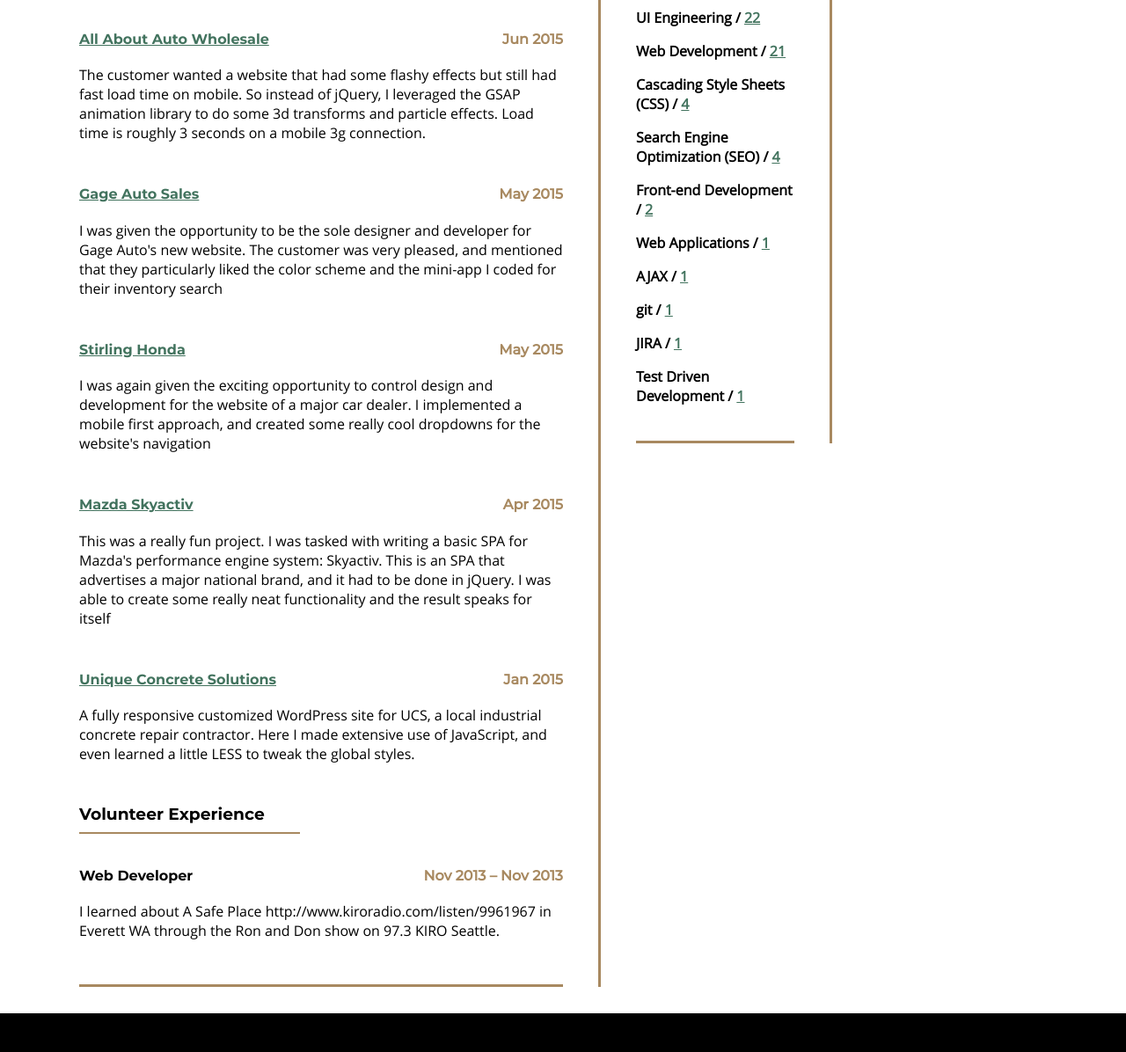
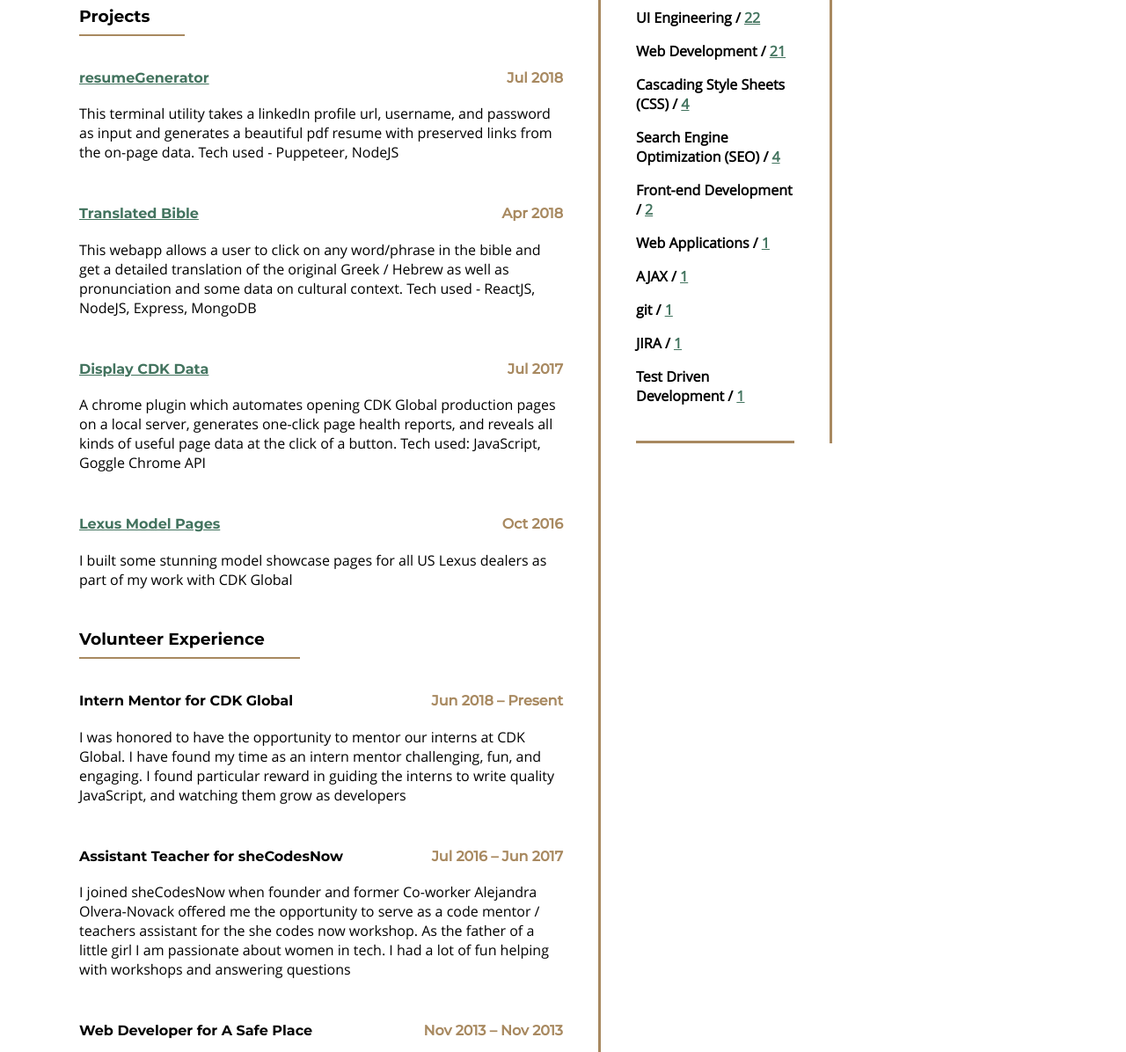
Before and after one commit to adamglang/resumeGenerator, a website: page themes/blackGold/index.html in a window 1280 px wide. Shown: the part 1116-2312 px from the top of the page at 88% size. Drawn offline with Linux system fonts and the light colour scheme; files whose address does not match are found by name.

Commit message:
add org to volunteer data

```diff
--- a/themes/blackGold/index.html
+++ b/themes/blackGold/index.html
@@ -51,7 +51,7 @@
                 <h4 class="title">Software Engineer II - CDK Global</h4>
                 <h4 class="dates-worked">Sep 2015 – Present</h4>
             </div>
-            <div class="description">I am the primary front end engineer for CDK's Lexus OEM team. I create beautiful, component based user interfaces for the Lexus client facing websites. I evangelize test driven development (TDD) and component based architecture. Some of the technologies I use on a daily basis include: ES6, Node JS, Javascript, LESS, AJAX, Jasmine, Karma, npm scripting, bash, and our proprietary Co framework.</div>
+            <div class="description">I am the lead JS developer for the Lexus team at CDK Global. I create consumable data models and turn them into beautiful Lexus websites. I evangelize test driven development (TDD) and clean code practices. I spearheaded the effort at CDK to adopt ES6 as the standard for our websites teams, and have written some tools which have decreased our development process time significantly. I act as an intern mentor and a member of the code quality panel, and am very active in code reviews.</div>
         </div>
 
         <div class="block">
@@ -59,7 +59,7 @@
                 <h4 class="title">Front End Web Developer - I-O Com</h4>
                 <h4 class="dates-worked">Jun 2013 – Sep 2015</h4>
             </div>
-            <div class="description">I worked as a front end web developer for I/O Com. We make websites as well as online and mobile applications for car dealerships, restaurants, and other professional organizations.</div>
+            <div class="description">I was the primary front end web developer for I/O Com. I created websites as well as online and mobile applications for car dealerships, RV dealerships, and other professional organizations.</div>
         </div>
 
         <div class="block">
@@ -67,7 +67,7 @@
                 <h4 class="title">IT Manager - Superior Maintenance Solutions</h4>
                 <h4 class="dates-worked">Dec 2010 – Jun 2013</h4>
             </div>
-            <div class="description">Designed and developed websites across over 200 domains, created multiple company blogs, performed all SEO services, graphic design and reputation management. Developed customer and vendor relations applications.</div>
+            <div class="description">I designed and developed websites across over 200 domains, created multiple company blogs, performed graphic design and reputation management. I ran a highly successful online marketing campaign which increased inbound leads by around 25% per month. I also developed customer and vendor relations applications.</div>
         </div>
 
     </section>
@@ -79,51 +79,41 @@
         <div class="block">
             <div class="info">
                 <h4 class="title">
-                    <a href=http://www.allaboutautowholesale.com/>All About Auto Wholesale</a>
+                    <a href=https://github.com/adamglang/resumeGenerator>resumeGenerator</a>
                 </h4>
-                <h4 class="dates-worked">Jun 2015</h4>
+                <h4 class="dates-worked">Jul 2018</h4>
             </div>
-            <div class="description">The customer wanted a website that had some flashy effects but still had fast load time on mobile. So instead of jQuery, I leveraged the GSAP animation library to do some 3d transforms and particle effects. Load time is roughly 3 seconds on a mobile 3g connection.</div>
+            <div class="description">This terminal utility takes a linkedIn profile url, username, and password as input and generates a beautiful pdf resume with preserved links from the on-page data. Tech used - Puppeteer, NodeJS</div>
         </div>
 
         <div class="block">
             <div class="info">
                 <h4 class="title">
-                    <a href=http://www.gageauto.com/>Gage Auto Sales</a>
+                    <a href=http://translatedbible.com/>Translated Bible</a>
                 </h4>
-                <h4 class="dates-worked">May 2015</h4>
+                <h4 class="dates-worked">Apr 2018</h4>
             </div>
-            <div class="description">I was given the opportunity to be the sole designer and developer for Gage Auto's new website. The customer was very pleased, and mentioned that they particularly liked the color scheme and the mini-app I coded for their inventory search</div>
+            <div class="description">This webapp allows a user to click on any word/phrase in the bible and get a detailed translation of the original Greek / Hebrew as well as pronunciation and some data on cultural context. Tech used - ReactJS, NodeJS, Express, MongoDB</div>
         </div>
 
         <div class="block">
             <div class="info">
                 <h4 class="title">
-                    <a href=http://www.stirlinghonda.com/>Stirling Honda</a>
+                    <a href=https://github.com/adamglang/DisplayCDKPageData>Display CDK Data</a>
                 </h4>
-                <h4 class="dates-worked">May 2015</h4>
+                <h4 class="dates-worked">Jul 2017</h4>
             </div>
-            <div class="description">I was again given the exciting opportunity to control design and development for the website of a major car dealer. I implemented a mobile first approach, and created some really cool dropdowns for the website's navigation</div>
+            <div class="description">A chrome plugin which automates opening CDK Global production pages on a local server, generates one-click page health reports, and reveals all kinds of useful page data at the click of a button. Tech used: JavaScript, Goggle Chrome API</div>
         </div>
 
         <div class="block">
             <div class="info">
                 <h4 class="title">
-                    <a href=http://www.skyactiv.com/>Mazda Skyactiv</a>
+                    <a href=https://www.lexusofseattle.com/LC>Lexus Model Pages</a>
                 </h4>
-                <h4 class="dates-worked">Apr 2015</h4>
+                <h4 class="dates-worked">Oct 2016</h4>
             </div>
-            <div class="description">This was a really fun project. I was tasked with writing a basic SPA for Mazda's performance engine system: Skyactiv. This is an SPA that advertises a major national brand, and it had to be done in jQuery. I was able to create some really neat functionality and the result speaks for itself</div>
-        </div>
-
-        <div class="block">
-            <div class="info">
-                <h4 class="title">
-                    <a href=http://www.ucstoday.com/>Unique Concrete Solutions</a>
-                </h4>
-                <h4 class="dates-worked">Jan 2015</h4>
-            </div>
-            <div class="description">A fully responsive customized WordPress site for UCS, a local industrial concrete repair contractor. Here I made extensive use of JavaScript, and even learned a little LESS to tweak the global styles.</div>
+            <div class="description">I built some stunning model showcase pages for all US Lexus dealers as part of my work with CDK Global</div>
         </div>
 
     </section>
@@ -134,10 +124,26 @@
 
         <div class="block">
             <div class="info">
-                <h4 class="title">Web Developer</h4>
+                <h4 class="title">Intern Mentor for CDK Global</h4>
+                <h4 class="dates-worked">Jun 2018 – Present</h4>
+            </div>
+            <div class="description">I was honored to have the opportunity to mentor our interns at CDK Global. I have found my time as an intern mentor challenging, fun, and engaging. I found particular reward in guiding the interns to write quality JavaScript, and watching them grow as developers</div>
+        </div>
+
+        <div class="block">
+            <div class="info">
+                <h4 class="title">Assistant Teacher for sheCodesNow</h4>
+                <h4 class="dates-worked">Jul 2016 – Jun 2017</h4>
+            </div>
+            <div class="description">I joined sheCodesNow when founder and former Co-worker Alejandra Olvera-Novack offered me the opportunity to serve as a code mentor / teachers assistant for the she codes now workshop. As the father of a little girl I am passionate about women in tech. I had a lot of fun helping with workshops and answering questions</div>
+        </div>
+
+        <div class="block">
+            <div class="info">
+                <h4 class="title">Web Developer for A Safe Place</h4>
                 <h4 class="dates-worked">Nov 2013 – Nov 2013</h4>
             </div>
-            <div class="description">I learned about A Safe Place http://www.kiroradio.com/listen/9961967 in Everett WA through the Ron and Don show on 97.3 KIRO Seattle.</div>
+            <div class="description">I learned about A Safe Place http://www.kiroradio.com/listen/9961967 in Everett WA through the Ron and Don show on 97.3 KIRO Seattle. I was moved by the efforts of this group to mitigate the effects of domestic child abuse and helped them build a donation portal and an extension of their website.</div>
         </div>
 
     </section>
--- a/themes/blackGold/templates/volunteerWork.js
+++ b/themes/blackGold/templates/volunteerWork.js
@@ -9,13 +9,14 @@ const volunteerBlocks = projects => projects.map(block => processBlock(block)).j
 
 const processBlock = ({
     title,
+    organization,
     dates,
     description
 }) => {
     return `
         <div class="block">
             <div class="info">
-                <h4 class="title">${title}</h4>
+                <h4 class="title">${title} for ${organization}</h4>
                 <h4 class="dates-worked">${dates}</h4>
             </div>
             <div class="description">${description}</div>
```
Also changed, not shown: 2 other files.
